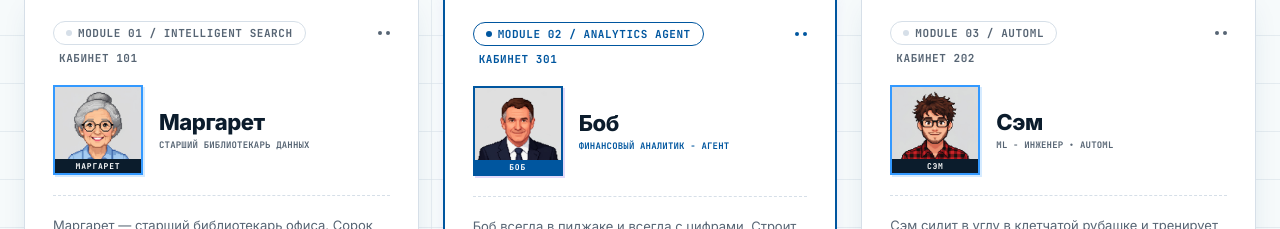
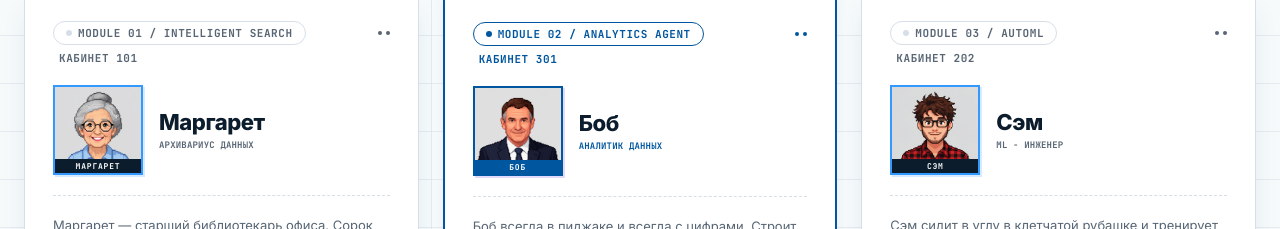
Before and after one commit to lowestate/ai_analyst_frontend, a React (Create React App) app: page / in a window 1280 px wide. Shown: the part 1020-1249 px from the top of the page. Built offline with nearby package versions, Linux system fonts and the light colour scheme.

Commit message:
employee roles

```diff
--- a/src/pages/Homepage.tsx
+++ b/src/pages/Homepage.tsx
@@ -629,7 +629,7 @@ export function Homepage({ currentUser, onOpenAuth, onLogout, onOpenProfile }: H
                             avatar={margaretAvatar}
                             avatarName="МАРГАРЕТ"
                             employeeName="Маргарет"
-                            employeeRole="СТАРШИЙ БИБЛИОТЕКАРЬ ДАННЫХ"
+                            employeeRole="АРХИВАРИУС ДАННЫХ"
                             description="Маргарет — старший библиотекарь офиса. Сорок лет среди отчётов и каталогов: задайте вопрос словами — она найдёт нужные данные."
                             bullets={[
                                 "Семантический поиск по всем хранилищам через LLM",
@@ -647,7 +647,7 @@ export function Homepage({ currentUser, onOpenAuth, onLogout, onOpenProfile }: H
                             avatar={bobAvatar}
                             avatarName="БОБ"
                             employeeName="Боб"
-                            employeeRole="ФИНАНСОВЫЙ АНАЛИТИК - АГЕНТ"
+                            employeeRole="АНАЛИТИК ДАННЫХ"
                             description="Боб всегда в пиджаке и всегда с цифрами. Строит финансовые модели, считает unit-экономику и объясняет «почему» за каждым графиком."
                             bullets={[
                                 "Автоматический анализ P&L, когорт и воронок",
@@ -666,7 +666,7 @@ export function Homepage({ currentUser, onOpenAuth, onLogout, onOpenProfile }: H
                             avatar={samAvatar}
                             avatarName="СЭМ"
                             employeeName="Сэм"
-                            employeeRole="ML - ИНЖЕНЕР • AUTOML"
+                            employeeRole="ML - ИНЖЕНЕР"
                             description="Сэм сидит в углу в клетчатой рубашке и тренирует модели. Загрузите датасет — он подберёт алгоритм, обучит и задеплоит за вас."
                             bullets={[
                                 "Автоматический подбор моделей и фичей",
```
